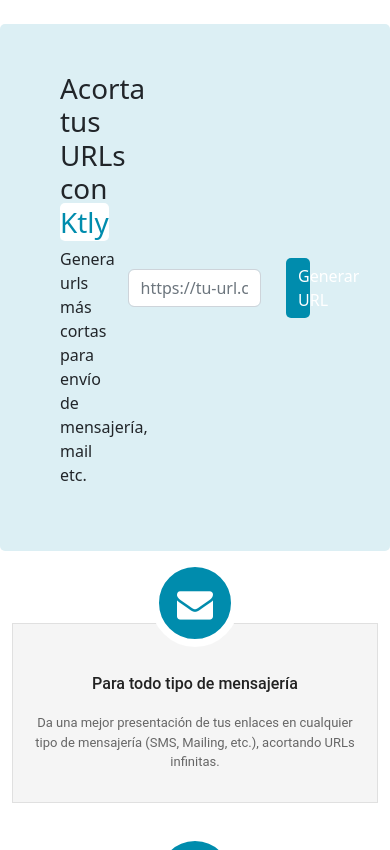
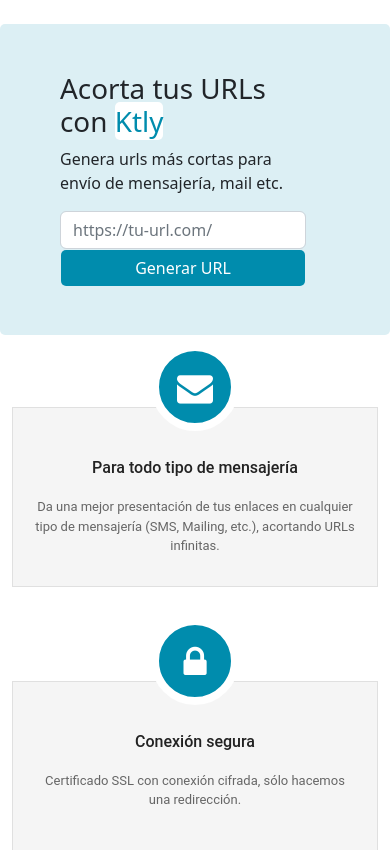
Before and after one commit to pedrojgomezorta/ktly, a PHP site: page / in a window 390 px wide. Shown: the part 83-933 px from the top of the page. Run offline with PHP 8.4, Linux system fonts and the light colour scheme; some libraries are stand-ins or nearby versions.

Commit message:
responsive title, input and button

```diff
--- a/index.php
+++ b/index.php
@@ -35,14 +35,14 @@
         </div>
         <div class="row p-5 action">
             <div class="row">
-                <div class="col-3 align-self-center">
+                <div class="col-sm-12 col-lg-3 align-self-center">
                     <h1 class="title">Acorta tus URLs con <span>Ktly</span></h1>
                     <p>Genera urls más cortas para envío de mensajería, mail etc.</p>
                 </div>
-                <div class="col-7 align-self-center">
+                <div class="col-sm-12 col-lg-7 align-self-center">
                     <input type="text" class="form-control" placeholder="https://tu-url.com/" id="send_url">
                 </div>
-                <div class="col-2 align-self-center">
+                <div class="col-sm-12 col-lg-2 align-self-center">
                     <button type="button" class="form-control btn btn-ktly" onclick="loadLink()" id="generate_button">Generar URL</button>
                 </div>
             </div>
```
